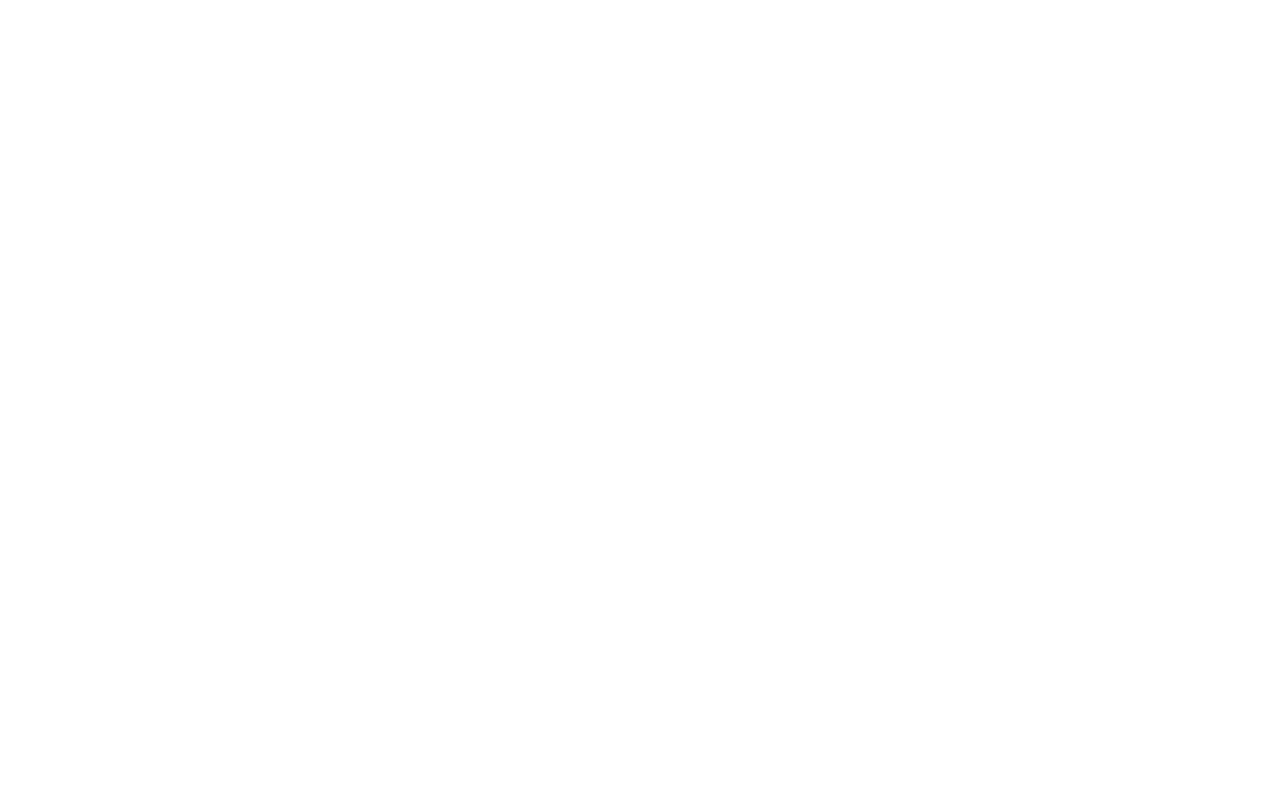
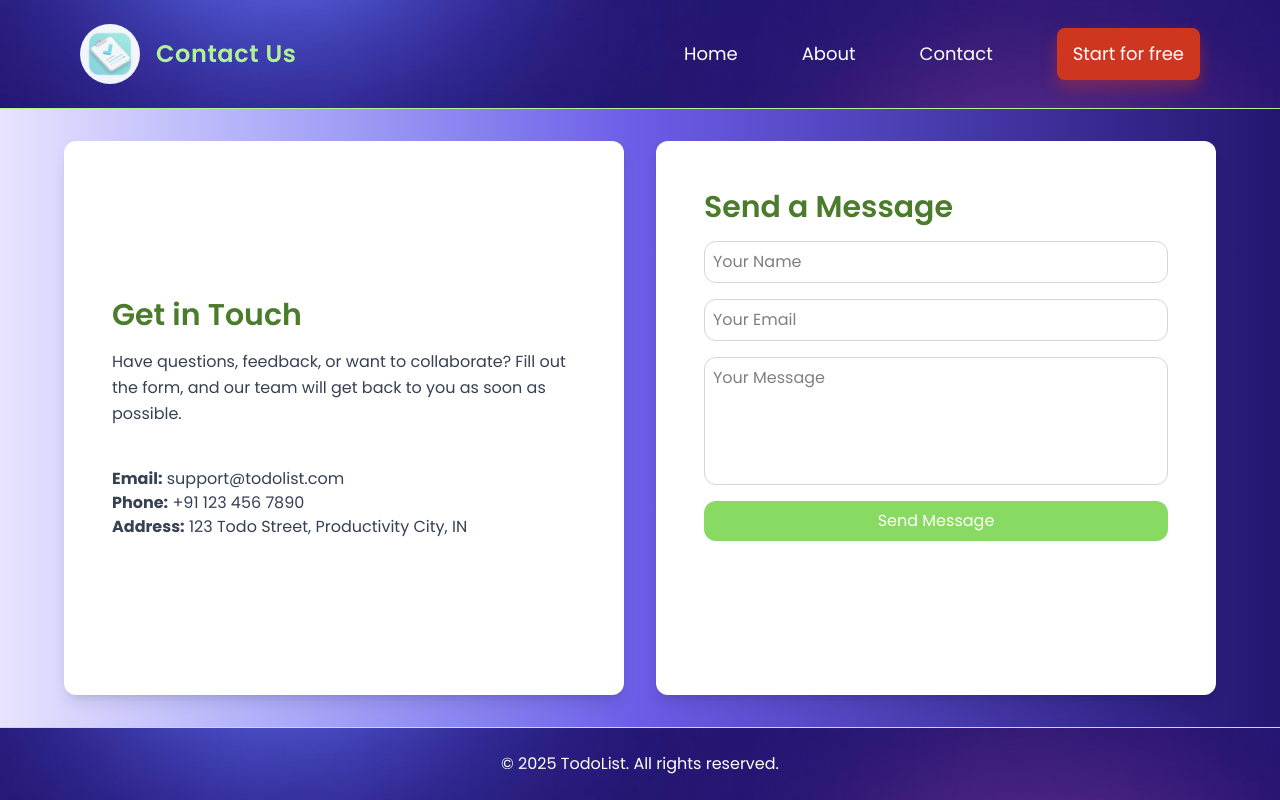
Before and after one commit to RAHULREEKHADI1/enhanced_todo, a React (Vite) app in the folder frontend/: page /contact in a window 1280 px wide. Before the commit this address had no page. Built offline with nearby package versions, Linux system fonts and the light colour scheme.

Commit message:
about and contact page added

```diff
--- /dev/null
+++ b/frontend/src/components/About.jsx
@@ -0,0 +1,50 @@
+import React from "react";
+import Header from "./Header";
+
+const About = () => {
+  return (
+    <div className="min-h-screen bg-gray-100 flex flex-col">
+      <Header/>
+
+      <main className="flex-1 px-4 md:px-16 py-8 bg-linear-to-r from-[#E8E4FF] via-[#6C5CE7] to-[#231670]"
+      >
+        <section className="max-w-5xl mx-auto rounded-xl shadow-lg p-6 md:p-12">
+          <h2 className="text-2xl md:text-3xl font-semibold mb-4 text-[#b1f392]">
+            Our Mission
+          </h2>
+          <p className="text-white mb-6 text-sm md:text-base leading-relaxed">
+            TodoList is designed to help you organize your daily tasks efficiently.
+            Our mission is to make productivity simple, enjoyable, and accessible
+            for everyone. Whether you are managing personal tasks or working in a team,
+            TodoList ensures you stay on top of your priorities.
+          </p>
+
+          <h2 className="text-2xl md:text-3xl font-semibold mb-4 text-[#b1f392]">
+            Our Vision
+          </h2>
+          <p className="text-white text-sm md:text-base leading-relaxed">
+            We envision a world where people can focus on what truly matters by managing
+            their tasks effortlessly. TodoList aims to reduce stress and increase
+            productivity by keeping your tasks organized and actionable.
+          </p>
+        </section>
+
+        <section className="mt-10 max-w-5xl mx-auto text-center">
+          <h3 className="text-xl md:text-2xl font-semibold mb-2 text-[#b1f392]">
+            Why Choose Us?
+          </h3>
+          <p className="text-white text-sm md:text-base">
+            Simple interface, intuitive design, and cross-device sync for all your todos.
+          </p>
+        </section>
+      </main>
+
+      <footer className="text-white text-center py-6 mt-auto bg-center bg-cover border-t border-t-[#b1f392]"
+      style={{ backgroundImage: "url('/bg_image_login_new.png')" }}>
+        © 2025 TodoList. All rights reserved.
+      </footer>
+    </div>
+  );
+};
+
+export default About;
--- a/frontend/src/components/AdminTodos.jsx
+++ b/frontend/src/components/AdminTodos.jsx
@@ -91,7 +91,7 @@ export default function AdminTodos() {
               key={todo._id}
               className="bg-white p-5 rounded-xl shadow-lg border-l-4 border-indigo-500 flex justify-between items-start transition duration-300 hover:shadow-xl"
             >
-              <div className="flex-grow pr-4">
+              <div className="grow pr-4">
                 <div className="flex items-center mb-2">
                   <p className="font-bold text-lg text-gray-900 mr-3">
                     {todo.title}
@@ -102,7 +102,7 @@ export default function AdminTodos() {
               </div>
 
               <button
-                className="flex-shrink-0 bg-red-600 text-white font-medium px-4 py-2 rounded-lg hover:bg-red-700 transition duration-150 shadow-md"
+                className="shrink-0 bg-red-600 text-white font-medium px-4 py-2 rounded-lg hover:bg-red-700 transition duration-150 shadow-md"
                 onClick={() => deleteTodo(todo._id)}
               >
                 Delete
--- /dev/null
+++ b/frontend/src/components/Contact.jsx
@@ -0,0 +1,85 @@
+import React, { useState } from "react";
+import toast from "react-hot-toast";
+import Header from "./Header";
+
+const Contact = () => {
+  const [name, setName] = useState("");
+  const [email, setEmail] = useState("");
+  const [message, setMessage] = useState("");
+
+  const handleSubmit = (e) => {
+    e.preventDefault();
+    toast.success("Message sent successfully!");
+    setName("");
+    setEmail("");
+    setMessage("");
+  };
+
+  return (
+    <div className="min-h-screen bg-gray-100 flex flex-col bg-linear-to-r from-[#E8E4FF] via-[#6C5CE7] to-[#231670]">
+      <Header/>
+
+      <main className="flex-1 px-4 md:px-16 py-8 flex flex-col md:flex-row gap-8 ">
+        <div className="md:w-1/2 bg-white rounded-xl shadow-lg p-6 md:p-12 flex flex-col justify-center">
+          <h2 className="text-2xl md:text-3xl font-semibold mb-4 text-[#4a7c2b]">
+            Get in Touch
+          </h2>
+          <p className="text-gray-700 text-sm md:text-base mb-4 leading-relaxed">
+            Have questions, feedback, or want to collaborate? Fill out the form, and
+            our team will get back to you as soon as possible.
+          </p>
+
+          <div className="mt-6 text-gray-700 text-sm md:text-base">
+            <p><strong>Email:</strong> support@todolist.com</p>
+            <p><strong>Phone:</strong> +91 123 456 7890</p>
+            <p><strong>Address:</strong> 123 Todo Street, Productivity City, IN</p>
+          </div>
+        </div>
+
+        <div className="md:w-1/2 bg-white rounded-xl shadow-lg p-6 md:p-12">
+          <h2 className="text-2xl md:text-3xl font-semibold mb-4 text-[#4a7c2b]">
+            Send a Message
+          </h2>
+          <form onSubmit={handleSubmit} className="flex flex-col gap-4">
+            <input
+              type="text"
+              placeholder="Your Name"
+              value={name}
+              onChange={(e) => setName(e.target.value)}
+              className="border border-gray-300 rounded-xl p-2 focus:outline-none focus:ring-2 focus:ring-[#89DA63]"
+              required
+            />
+            <input
+              type="email"
+              placeholder="Your Email"
+              value={email}
+              onChange={(e) => setEmail(e.target.value)}
+              className="border border-gray-300 rounded-xl p-2 focus:outline-none focus:ring-2 focus:ring-[#89DA63]"
+              required
+            />
+            <textarea
+              placeholder="Your Message"
+              value={message}
+              onChange={(e) => setMessage(e.target.value)}
+              className="border border-gray-300 rounded-xl p-2 focus:outline-none focus:ring-2 focus:ring-[#89DA63] resize-none h-32"
+              required
+            />
+            <button
+              type="submit"
+              className="bg-[#89DA63] text-white py-2 rounded-xl hover:bg-[#7cb347] transition-colors"
+            >
+              Send Message
+            </button>
+          </form>
+        </div>
+      </main>
+
+      <footer className="text-white text-center py-6 mt-auto bg-center bg-cover border-t border-t-[#b1f392]"
+      style={{ backgroundImage: "url('/bg_image_login_new.png')" }}>
+        © 2025 TodoList. All rights reserved.
+      </footer>
+    </div>
+  );
+};
+
+export default Contact;
--- a/frontend/src/components/Header.jsx
+++ b/frontend/src/components/Header.jsx
@@ -32,6 +32,10 @@ export default function Header() {
   };
 
   const isTodoPage = location.pathname === "/todo";
+  let headingText = "TodoList";
+  if (location.pathname.startsWith("/about")) headingText = "About Us";
+  else if (location.pathname.startsWith("/contact")) headingText = "Contact Us";
+  else if (location.pathname.startsWith("/")) headingText = "Home";
 
 
   return (
@@ -44,14 +48,21 @@ export default function Header() {
             style={{ backgroundImage: "url('/my_todo_image.png')" }}
           ></div>
           <div className="py-2 font-semibold text-sm sm:text-2xl tracking-wide text-[#b1f392] hidden sm:block ">
-            TodoList
+             {headingText}
           </div>
         </div>
 
         <div className="flex items-center lg:gap-16 md:gap-8 sm:gap-6 gap-4 text-sm sm:text-lg">
-          <a href="/">Home</a>
-          <a href="#">About</a>
-          <a href="#">Contact</a>
+          <button onClick={() => navigateTo("/")} className="hover:underline">
+            Home
+          </button>
+          <button onClick={() => navigateTo("/about")} className="hover:underline">
+            About
+          </button>
+          <button onClick={() => navigateTo("/contact")} className="hover:underline">
+            Contact
+          </button>
+
           {token && isTodoPage && (
             <button
               className="bg-[#CF3620] py-1 lg:py-3 text-white rounded-lg px-2 lg:px-4 cursor-pointer shadow-[0_8px_15px_rgba(207,54,32,0.4)]"
--- a/frontend/src/main.jsx
+++ b/frontend/src/main.jsx
@@ -9,6 +9,8 @@ import Home from './components/Home.jsx'
 import Welcome from './components/Welcome.jsx'
 import AdminDashboard from './components/AdminDashboard.jsx'
 import AdminTodos from './components/AdminTodos.jsx'
+import About from './components/About.jsx'
+import Contact from './components/Contact.jsx'
 
 createRoot(document.getElementById('root')).render(
   <BrowserRouter>
@@ -22,6 +24,8 @@ createRoot(document.getElementById('root')).render(
       <Route path="/login" element={<Signup initialMode="login" />} />
       <Route path="/admin/dashboard" element={<AdminDashboard />} />
        <Route path="/admin/todos" element={<AdminTodos />}/>
+       <Route path="/about" element={<About/>}/>
+       <Route path='/contact' element={<Contact/>}/>
       <Route element={<Layout />}>
         <Route path="/todo" element={<Todo />} />
       </Route>
```
